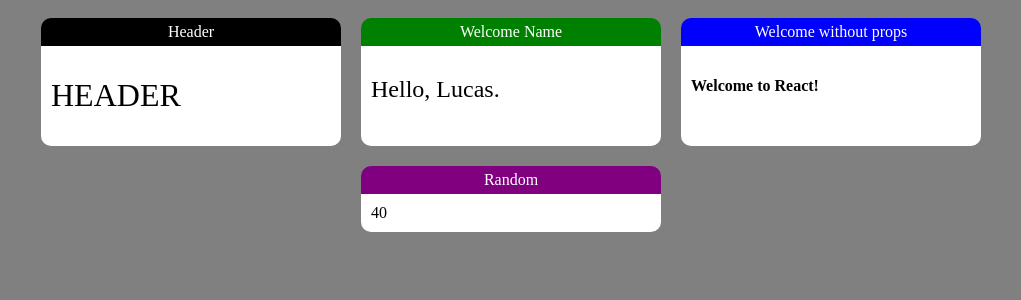
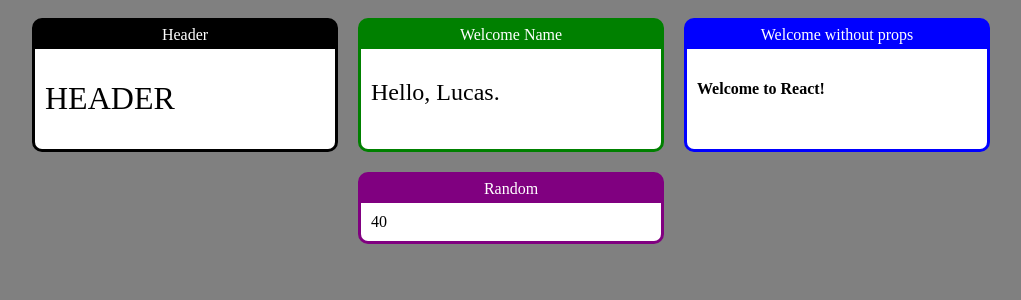
Before and after one commit to lucasfalm/react-training, a React (Create React App) app in the folder react-trainning/: page / in a window 1280 px wide. Shown: the top 300 px of the page, without its empty margins (129-1150 px from the left). Built offline with nearby package versions, Linux system fonts and the light colour scheme.

Commit message:
add border to components

```diff
--- a/react-trainning/src/components/layout/Card.css
+++ b/react-trainning/src/components/layout/Card.css
@@ -1,4 +1,5 @@
 .Card {
+    border: 3px solid;
     border-radius: 10px;
     overflow: hidden;
     margin: 10px;
--- a/react-trainning/src/components/layout/Card.jsx
+++ b/react-trainning/src/components/layout/Card.jsx
@@ -2,13 +2,15 @@ import React from 'react'
 import './Card.css'
 
 export default (props) => {
-    const style = {
-        backgroundColor: props.color || "blue"
+    const cardStyle = {
+        backgroundColor: props.color || "blue",
+        borderColor: props.color || "blue",
     }
+
     return (
     <>
-        <div className="Card">
-            <div className="Title" style={ style }> { props.title } </div>
+        <div className="Card" style={ cardStyle }>
+            <div className="Title"> { props.title } </div>
             <div className="Content"> { props.children } </div>
         </div>
     </>
```
